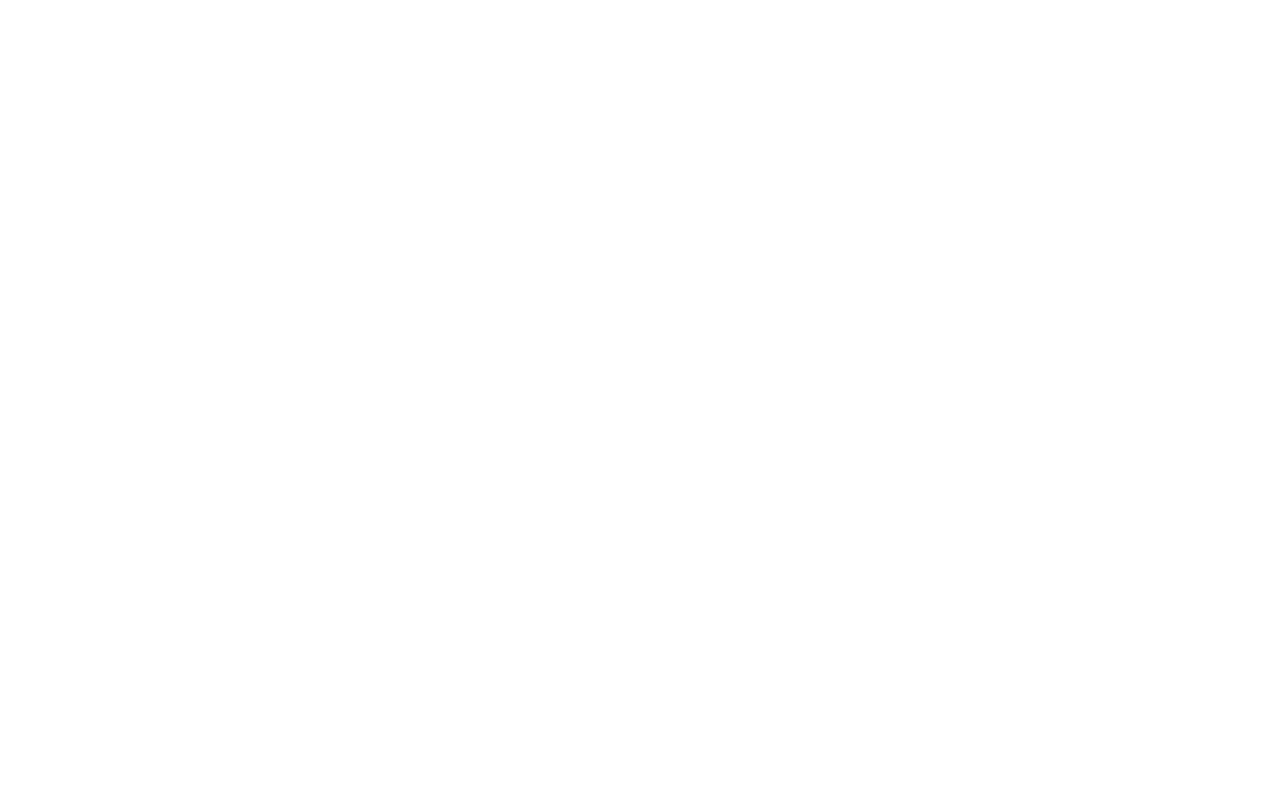
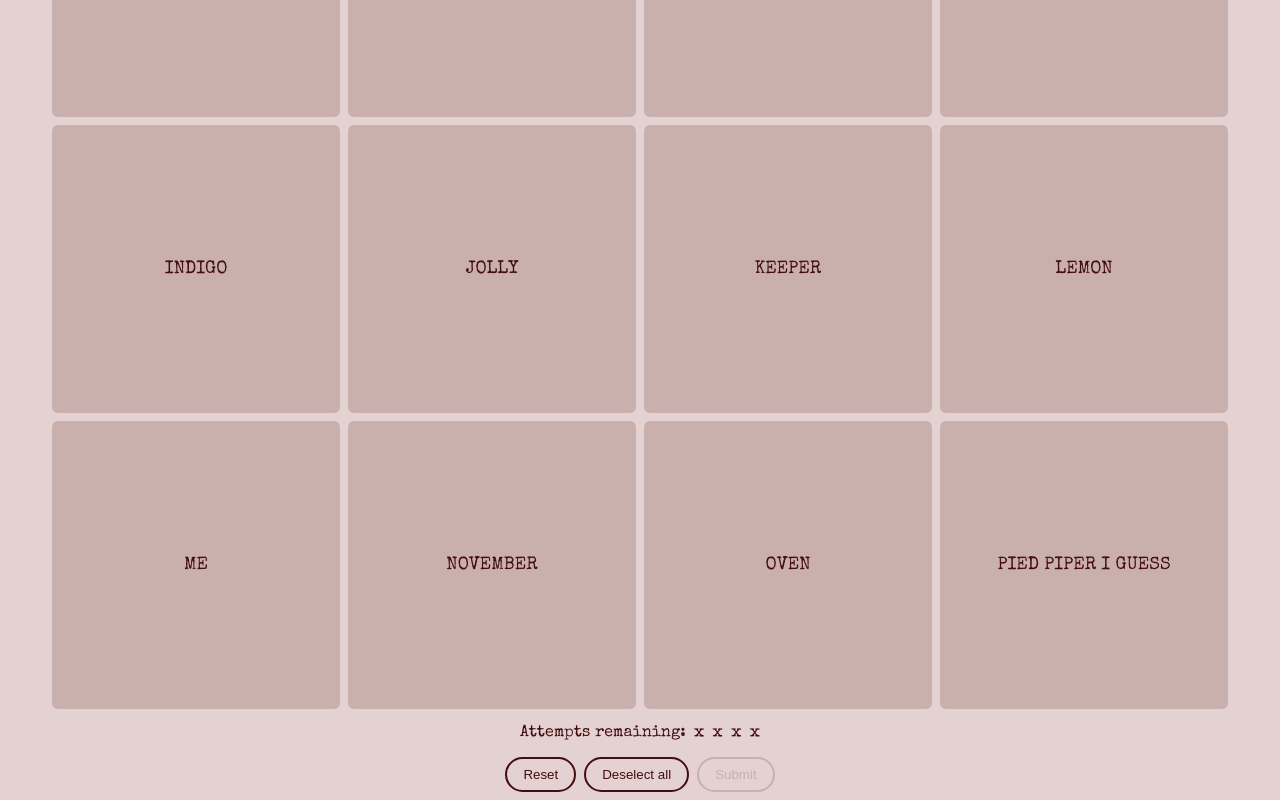
Before and after one commit to daneickelman/craftnections, a React (Vite) app: page / in a window 1280 px wide. Shown: the part 615-1415 px from the top of the page. Before the commit the page ends 800 px from the top, so only its background shows below. Built offline with nearby package versions, Linux system fonts and the light colour scheme.

Commit message:
most of the app

```diff
--- a/index.html
+++ b/index.html
@@ -1,15 +1,19 @@
-<!DOCTYPE html>
+<!doctype html>
 <html lang="en">
-
-<head>
+  <head>
     <meta charset="UTF-8" />
     <meta name="viewport" content="width=device-width, initial-scale=1.0" />
-    <title>Vite App</title>
-</head>
+    <title>Craftnections</title>
+    <link rel="preconnect" href="https://fonts.googleapis.com" />
+    <link rel="preconnect" href="https://fonts.gstatic.com" crossorigin />
+    <link
+      href="https://fonts.googleapis.com/css2?family=Special+Elite&display=swap"
+      rel="stylesheet"
+    />
+  </head>
 
-<body>
+  <body>
     <div id="root"></div>
     <script type="module" src="/src/index.tsx"></script>
-</body>
-
+  </body>
 </html>
--- a/src/App.tsx
+++ b/src/App.tsx
@@ -1,5 +1,215 @@
-import { FC } from 'react';
+import {
+  FC,
+  PropsWithChildren,
+  useCallback,
+  useEffect,
+  useRef,
+  useState,
+} from 'react';
+
+import styles from './styles.module.css';
+
+/*
+
+Category ideas:
+Bars - burrow, EO, SILY, old mates place, tiki bar
+Something about the places we're going to
+movies we've watched together
+stuff from melbourne
+things we've done with lauren - distilled, burlesque/swamp, antiquing,
+*/
+
+type Category = string;
+type Word = string;
+type Attempt = string;
+type Color = 'yellow' | 'green' | 'blue' | 'purple';
+type Status = 'win' | 'loss' | 'inprogress';
+
+const GAME: Record<Category, Word[]> = {
+  'Category 1': ['Another', 'Bee', 'Cards', 'Digging'],
+  'Category 2': ['Eager', 'Flies', 'Green', 'Helicopter'],
+  'Category 3': ['Indigo', 'Jolly', 'Keeper', 'Lemon'],
+  'Category 4': ['Me', 'November', 'Oven', 'Pied Piper i guess'],
+};
+
+const CATEGORY_COLOURS: Record<Category, Color> = {
+  'Category 1': 'yellow',
+  'Category 2': 'green',
+  'Category 3': 'blue',
+  'Category 4': 'purple',
+};
+
+const CATEGORY_BY_ATTEMPT: Record<Attempt, Category> = Object.fromEntries(
+  Object.entries(GAME).map(([category, words]) => [toAttempt(words), category]),
+);
+
+function toAttempt(selected: Word[]): Attempt {
+  return selected.sort().join(', ');
+}
+
+const Card: FC<{
+  word: string;
+  isSelected: boolean;
+  toggleSelect: (v: string) => void;
+}> = ({ word, isSelected, toggleSelect }) => {
+  const [fontSize, setFontSize] = useState(18);
+  const divRef = useRef<HTMLDivElement>(null);
+  const spanRef = useRef<HTMLSpanElement>(null);
+
+  useEffect(() => {
+    if (!divRef.current || !spanRef.current) return;
+    const divWidth = divRef.current.getBoundingClientRect().width;
+    const spanWidth = spanRef.current.getBoundingClientRect().width;
+    if (spanWidth > divWidth * 0.8) {
+      setFontSize(fontSize - 1);
+    }
+  }, [divRef.current, spanRef.current, fontSize]);
+
+  const className = isSelected
+    ? `${styles.card} ${styles.selected}`
+    : styles.card;
+
+  return (
+    <div
+      className={className}
+      onClick={() => toggleSelect(word)}
+      style={{ fontSize }}
+      ref={divRef}
+    >
+      <span ref={spanRef}>{word}</span>
+    </div>
+  );
+};
+
+const FoundCategory: FC<{ category: Category }> = ({ category }) => {
+  const colour = CATEGORY_COLOURS[category];
+  const backgroundColor = `var(--${colour}-bg)`;
+  const color = `var(--${colour}-text)`;
+  return (
+    <div className={styles.foundCategory} style={{ backgroundColor, color }}>
+      <div>{category}</div>
+      <div>{toAttempt(GAME[category])}</div>
+    </div>
+  );
+};
+
+const Message: FC<PropsWithChildren> = ({ children }) => {
+  return <div className={styles.message}>{children}</div>;
+};
 
 export const App: FC = () => {
-  return <div>Hello world</div>;
+  const initialWords = Object.values(GAME).flat();
+  const [remainingWords, setRemainingWords] = useState<Word[]>(initialWords);
+  const [foundCategories, setFoundCategores] = useState<Category[]>([]);
+  const [selected, setSelected] = useState<Word[]>([]);
+  const [attempts, setAttempts] = useState<Attempt[]>([]);
+  const [message, setMessage] = useState<string>('');
+  const [status, setStatus] = useState<Status>('inprogress');
+
+  // TODO fail when out of attempts
+  const totalAttempts = 4;
+  const attemptsRemaining = totalAttempts - attempts.length;
+
+  useEffect(() => {
+    if (status === 'inprogress') {
+      setTimeout(() => {
+        setMessage('');
+      }, 3500);
+    }
+  }, [message]);
+
+  useEffect(() => {
+    if (attempts.length === totalAttempts) {
+      setStatus('loss');
+      setMessage(
+        'Uh oh.. maybe I made it too hard but you can reset and try again!',
+      );
+    }
+  }, [attempts]);
+
+  useEffect(() => {
+    if (foundCategories.length === 4) {
+      setStatus('win');
+      setMessage('Go team!');
+    }
+  }, [foundCategories]);
+
+  const toggleSelect = useCallback(
+    (word: string) => {
+      if (selected.includes(word)) {
+        setSelected(selected.filter((w) => w !== word));
+      } else if (selected.length < 4) {
+        setSelected([...selected, word]);
+      }
+    },
+    [selected, setSelected],
+  );
+
+  const reset = useCallback(() => {
+    setAttempts([]);
+    setSelected([]);
+    setRemainingWords(initialWords);
+    setFoundCategores([]);
+    setStatus('inprogress');
+    setMessage('Resetting board');
+  }, [setAttempts]);
+
+  const deselectAll = useCallback(() => {
+    setSelected([]);
+  }, [setSelected]);
+
+  const submit = useCallback(() => {
+    const attempt = toAttempt(selected);
+    if (attempts.includes(attempt)) {
+      setMessage('Already guessed!');
+      return;
+    }
+
+    const category = CATEGORY_BY_ATTEMPT[attempt] || null;
+    if (!category) {
+      setAttempts([...attempts, attempt]);
+      return;
+    }
+
+    const categoryWords = GAME[category];
+    setRemainingWords(remainingWords.filter((w) => !categoryWords.includes(w)));
+    setFoundCategores([...foundCategories, category]);
+    setSelected([]);
+  }, [attempts, setAttempts, selected, setSelected]);
+
+  return (
+    <div className={styles.page}>
+      <h1>Connections</h1>
+      <p>Create four groups of four!</p>
+      {message && <Message>{message}</Message>}
+      <div className={styles.board}>
+        {foundCategories.map((c) => (
+          <FoundCategory key={c} category={c} />
+        ))}
+        {remainingWords.map((w) => (
+          <Card
+            key={w}
+            word={w}
+            isSelected={selected.includes(w)}
+            toggleSelect={toggleSelect}
+          />
+        ))}
+      </div>
+      <div className={styles.attemptsRemaining}>
+        <span>Attempts remaining:</span>
+        {Array(attemptsRemaining)
+          .fill(null)
+          .map((_, n) => (
+            <span key={n}>x</span>
+          ))}
+      </div>
+      <div className={styles.actions}>
+        <button onClick={reset}>Reset</button>
+        <button onClick={deselectAll}>Deselect all</button>
+        <button onClick={submit} disabled={selected.length < 4}>
+          Submit
+        </button>
+      </div>
+    </div>
+  );
 };
--- /dev/null
+++ b/src/styles.module.css
@@ -0,0 +1,98 @@
+:root {
+    --bg-color: #e4d1d1;
+    --light-color: #c9b0ad;
+    --dark-color: #440d0f;
+    --yellow-bg: #F8F991;
+    --yellow-text: var(--dark-color);
+    --green-bg: #708B75;
+    --green-text: var(--dark-color);
+    --blue-bg: #444B6E;
+    --blue-text: var(--light-color);
+    --purple-bg: #332459;
+    --purple-text: var(--light-color);
+    --gap: 8px;
+    --card-height: 22.5vw;
+    --card-width: 22.5vw;
+    background-color: var(--bg-color);
+    color: var(--dark-color);
+}
+
+
+.page {
+    font-family: "Special Elite", system-ui;
+    display: flex;
+    flex-direction: column;
+    justify-content: center;
+    align-items: center;
+    gap: var(--gap);
+}
+
+.board {
+    display: grid;
+    gap: var(--gap);
+    height: calc(3 * var(--gap) + 4 * var(--card-height));
+    width: calc(3 * var(--gap) + 4 * var(--card-width));
+    grid-template-columns: repeat(4, 1fr);
+}
+
+.card {
+    height:  var(--card-height);
+    width:  var(--card-width);
+    border-radius: 6px;
+    background-color: var(--light-color);
+    display: flex;
+    justify-content: center;
+    align-items: center;
+    text-transform: uppercase;
+}
+
+.selected {
+    background-color: var(--dark-color);
+    color: var(--light-color);
+}
+
+.attemptsRemaining {
+    display: flex;
+    gap: var(--gap);
+    margin: var(--gap);
+}
+
+.actions {
+    display: flex;
+    gap: var(--gap);
+}
+
+.actions button {
+    background-color: var(--bg-color);
+    color: var(--dark-color);
+    border: 2px solid var(--dark-color);
+    padding: var(--gap) calc(2 * var(--gap));
+    border-radius: 32px;
+}
+
+.actions button:disabled {
+    color: var(--light-color);
+    border: 2px solid var(--light-color);
+}
+
+.foundCategory {
+    height: var(--card-height);
+    width: calc(3 * var(--gap) + 4 * var(--card-width));
+    border-radius: 6px;
+    grid-column: span 4;
+    display: flex;
+    flex-direction: column;
+    justify-content: center;
+    align-items: center;
+}
+
+.message {
+    background-color: var(--dark-color);
+    color: var(--light-color);
+    padding: calc(2 * var(--gap));
+    border-radius: 6px;
+    border: 2px solid var(--light-color);
+    position: absolute;
+    top: 29vh;
+    max-width: 70vw;
+}
```
